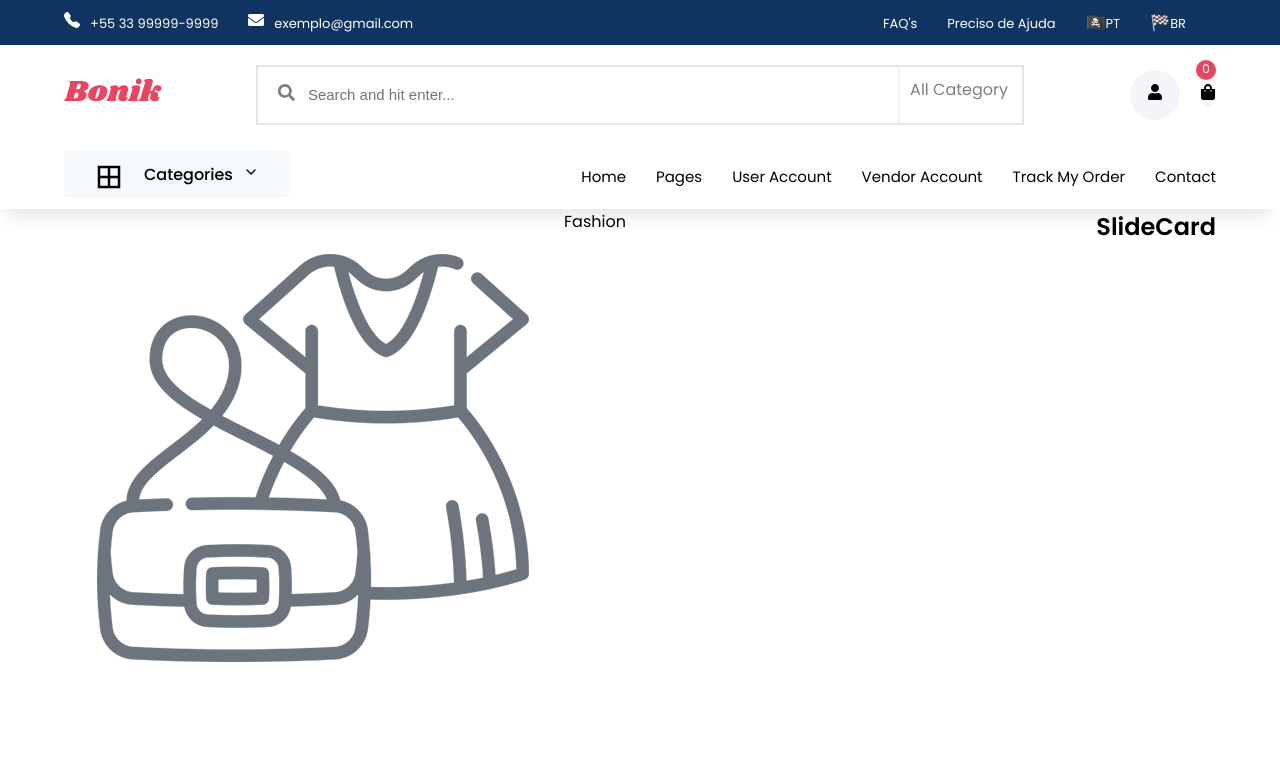
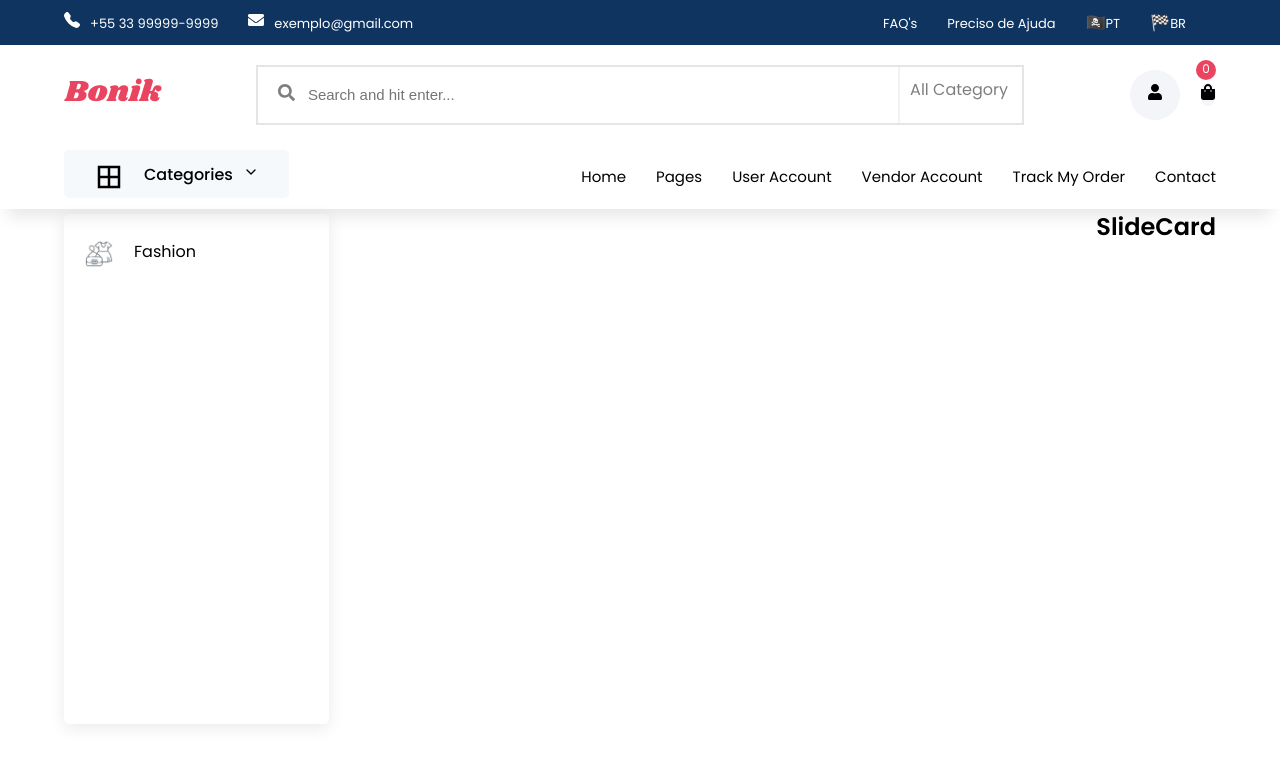
Before and after one commit to LucasChaIub/Space_of_ReactJS, a React (Vite) app in the folder ecommerce/: page / in a window 1280 px wide. Shown: the top 766 px of the page. Built offline with nearby package versions, Linux system fonts and the light colour scheme.

Commit message:
Category CSS

```diff
--- a/ecommerce/src/App.css
+++ b/ecommerce/src/App.css
@@ -85,3 +85,39 @@ button {
 .boxShadow {
   box-shadow: rgb(43 52 69 / 10%) 0px 4px 16px;
 }
+/*---------- Category ----------- */
+.contentWidth {
+  width: 77%;
+}
+
+.category {
+  width: 23%;
+  box-shadow: rgb(43 52 69 / 10%) 0 4px 16px;
+  height: 510px;
+  padding: 15px 0;
+  border-radius: 5px;
+  margin-top: 5px;
+}
+
+.category img {
+  width: 30px;
+  height: 30px;
+  margin-top: 10px;
+  object-fit: contain;
+}
+
+.category span {
+  margin: 10px 20px;
+  text-transform: capitalize;
+}
+
+.category .box {
+  transition: 0.5s;
+  padding: 0 20px;
+}
+
+.category .box:hover {
+  background-color: #ffe1ef;
+  cursor: pointer;
+}
+/*---------- Category ----------- */
```
